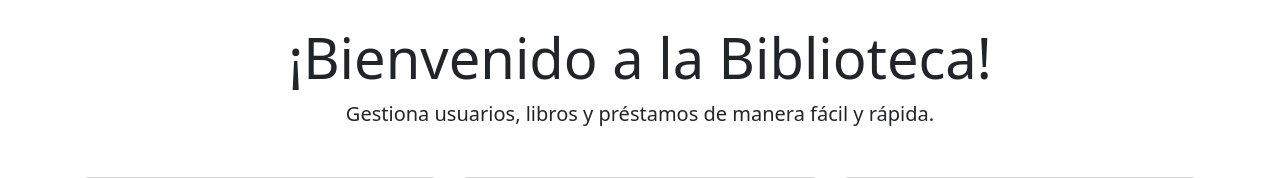
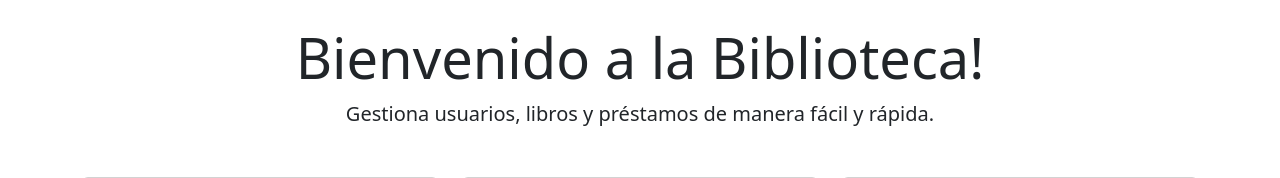
Before and after one commit to Azmo23/CRUD_Biblioteca, a Flask app: page / in a window 1280 px wide. Shown: the part 144-322 px from the top of the page. Run offline with Flask 3, Linux system fonts and the light colour scheme.

Commit message:
El archivo Index que da la vista principal a la aplicación en formato HTML.

```diff
--- a/templates/index.html
+++ b/templates/index.html
@@ -2,7 +2,7 @@
 
 {% block content %}
 <div class="text-center">
-    <h1 class="display-4">¡Bienvenido a la Biblioteca!</h1>
+    <h1 class="display-4">Bienvenido a la Biblioteca!</h1>
     <p class="lead">Gestiona usuarios, libros y préstamos de manera fácil y rápida.</p>
     <div class="row mt-5">
         <div class="col-md-4">
```
